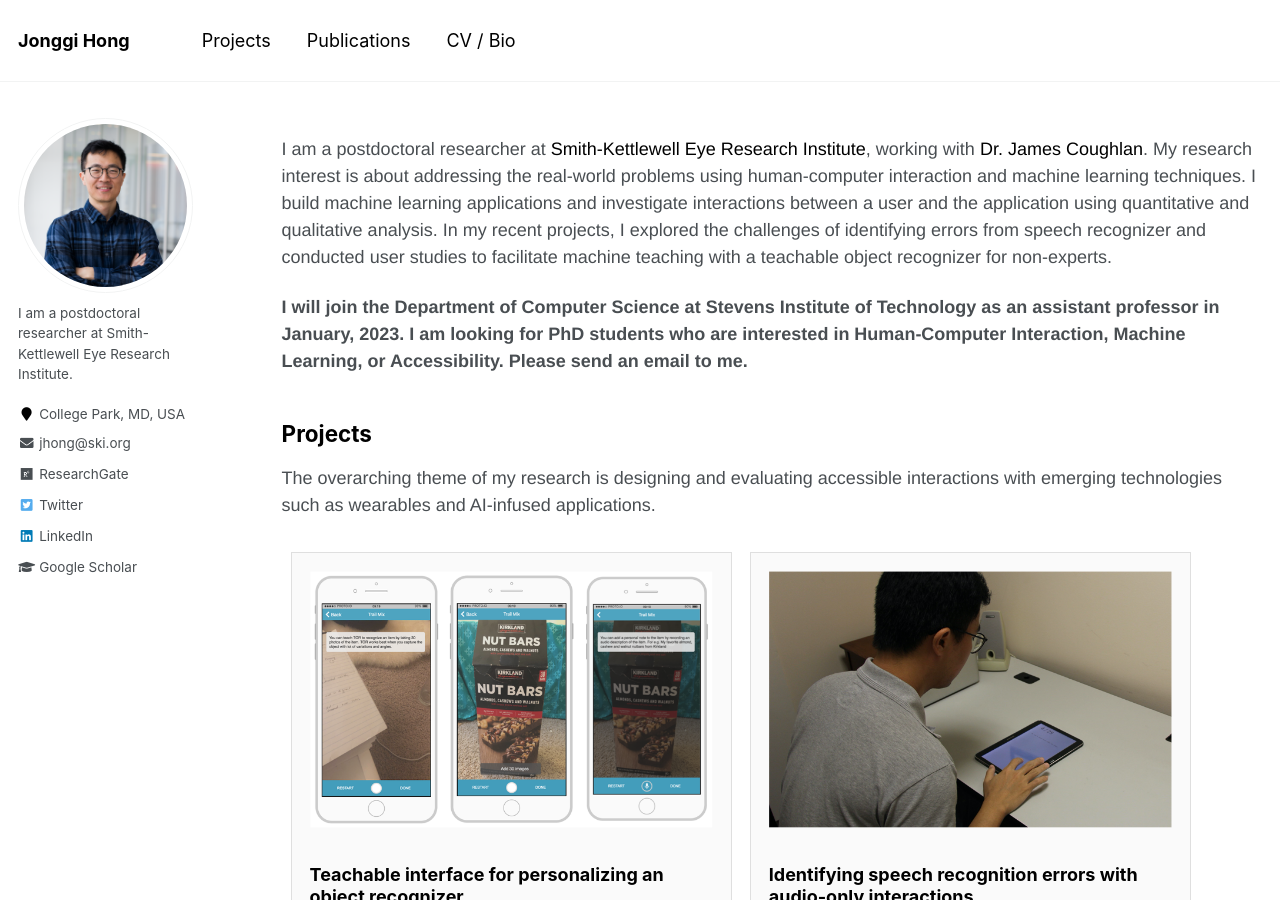
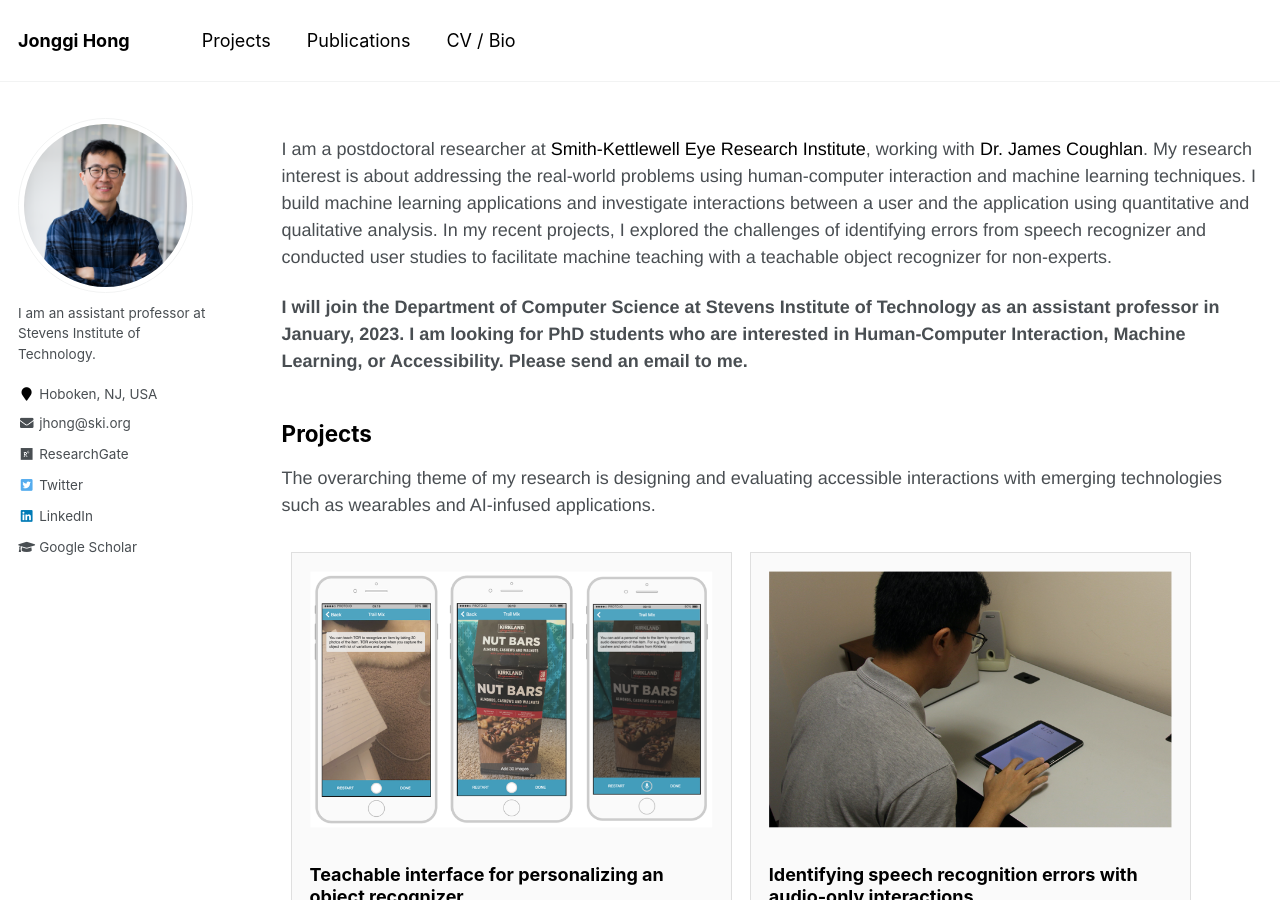
Before and after one commit to jonggi/jonggi.github.io, a Jekyll site: the page built from index.md, in a window 1280 px wide and 900 px high. Built offline with Jekyll 4.4.1, drawn with Linux system fonts in a browser that asks for light colours.

Commit message:
mm github

```diff
--- a/_config.yml
+++ b/_config.yml
@@ -10,8 +10,8 @@
 author:
   name             : ""
   avatar           : "JonggiHong3.png"
-  bio              : "I am a postdoctoral researcher at Smith-Kettlewell Eye Research Institute."
-  location         : "College Park, MD, USA"
+  bio              : "I am an assistant professor at Stevens Institute of Technology."
+  location         : "Hoboken, NJ, USA"
   googlescholar    : "https://scholar.google.com/citations?user=55RWNnMAAAAJ&hl=en"
   email            : "jhong@ski.org"
   twitter          : "jonggi_hong"
```
